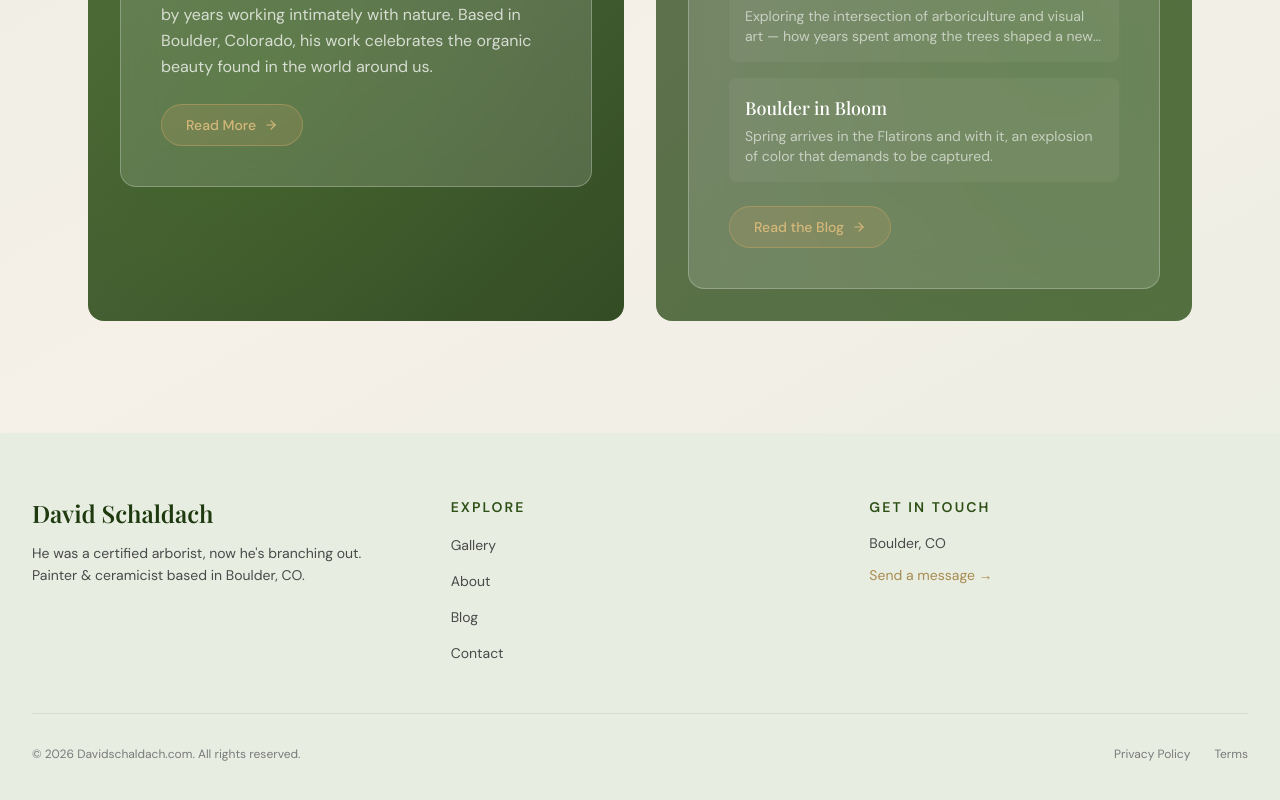
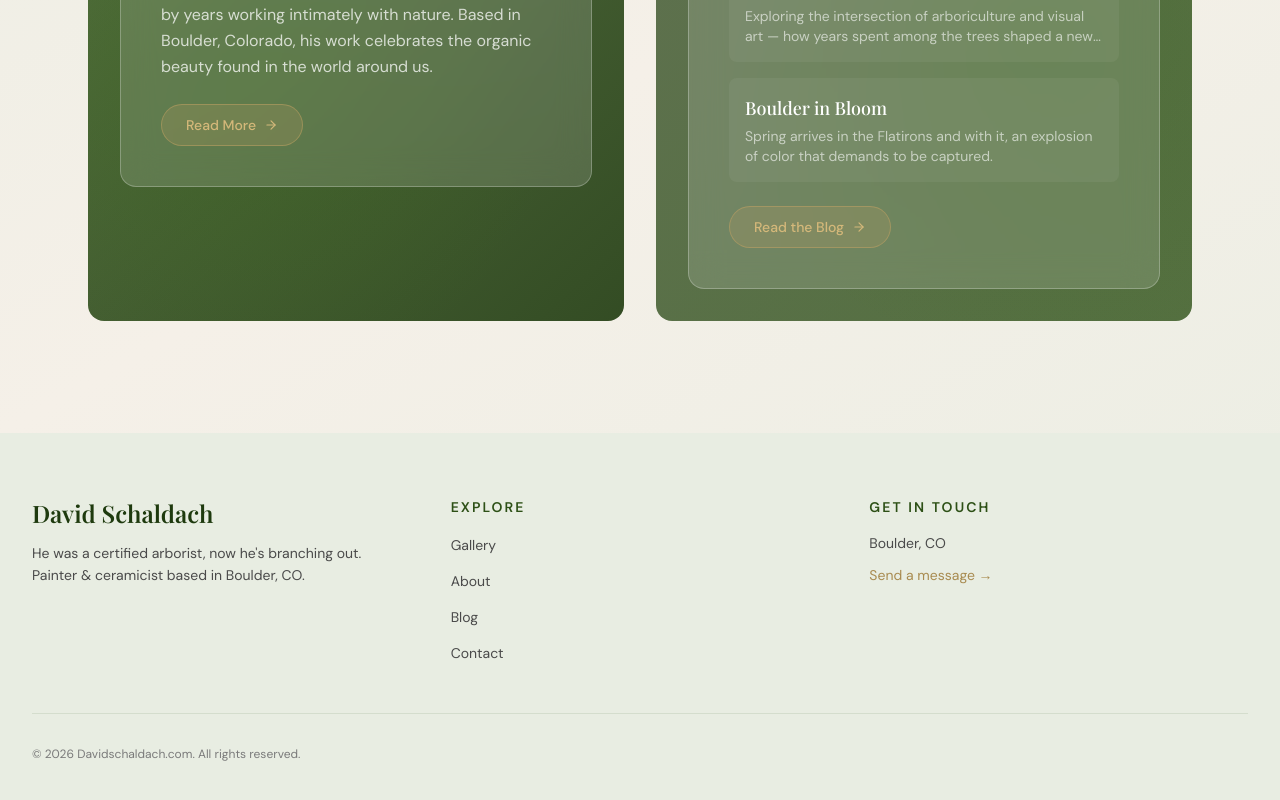
Before and after one commit to elijahhanzlik/Dave-website-buehost, a Next.js app: page / in a window 1280 px wide. Shown: the part 1986-2786 px from the top of the page. Built offline with nearby package versions, Linux system fonts and the light colour scheme; no server answers; the database is empty; a web font is replaced by a local one.

Commit message:
fix: remove Privacy Policy and Terms links from footer
https://claude.ai/code/session_01G1MP14rJjVp1aoQLzM8ELv

```diff
--- a/components/Footer.tsx
+++ b/components/Footer.tsx
@@ -66,14 +66,6 @@ export default function Footer() {
           <p className="text-xs text-text-muted">
             &copy; {new Date().getFullYear()} Davidschaldach.com. All rights reserved.
           </p>
-          <div className="flex gap-6 text-xs text-text-muted">
-            <Link href="#" className="transition-colors hover:text-text-secondary">
-              Privacy Policy
-            </Link>
-            <Link href="#" className="transition-colors hover:text-text-secondary">
-              Terms
-            </Link>
-          </div>
         </div>
       </div>
     </footer>
```
